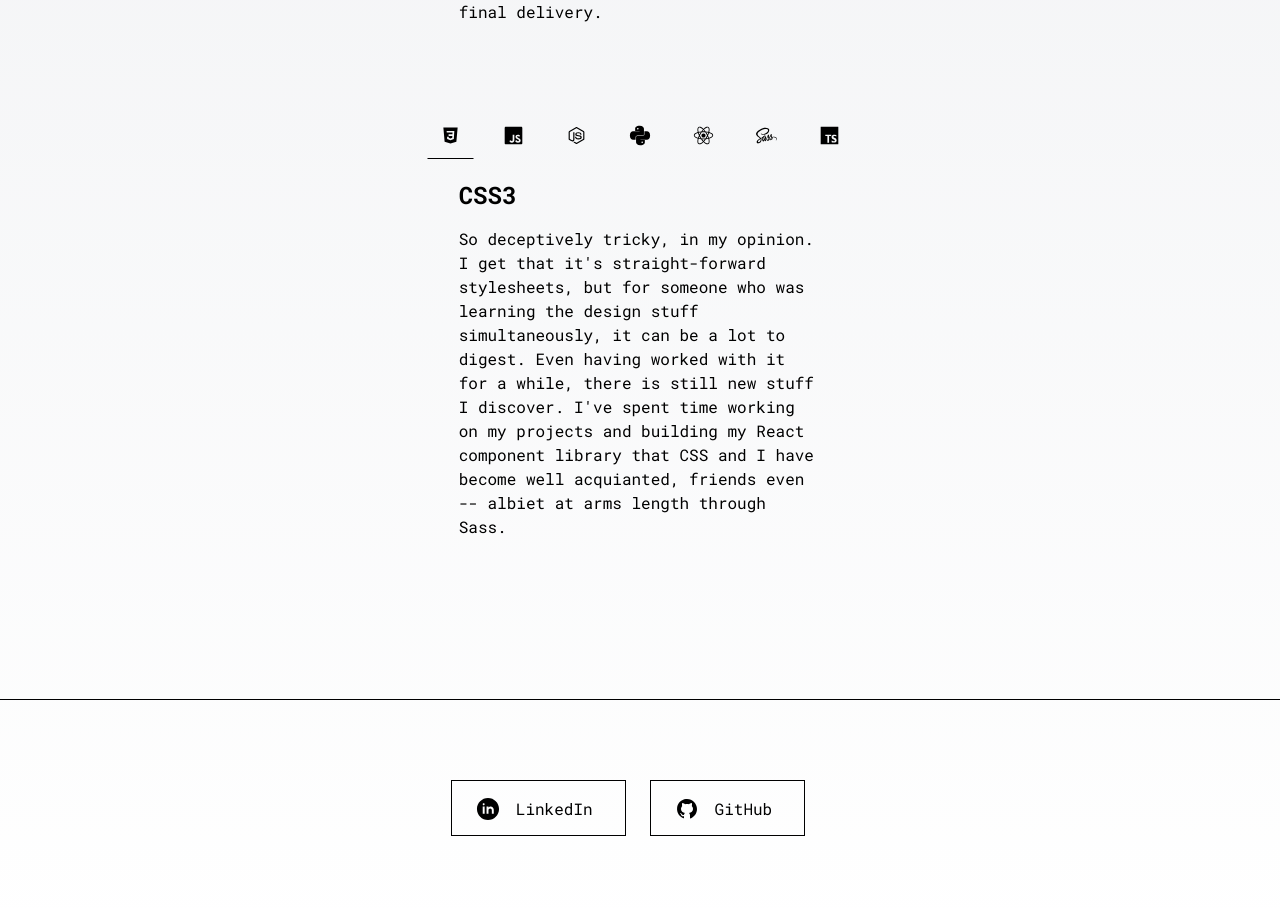
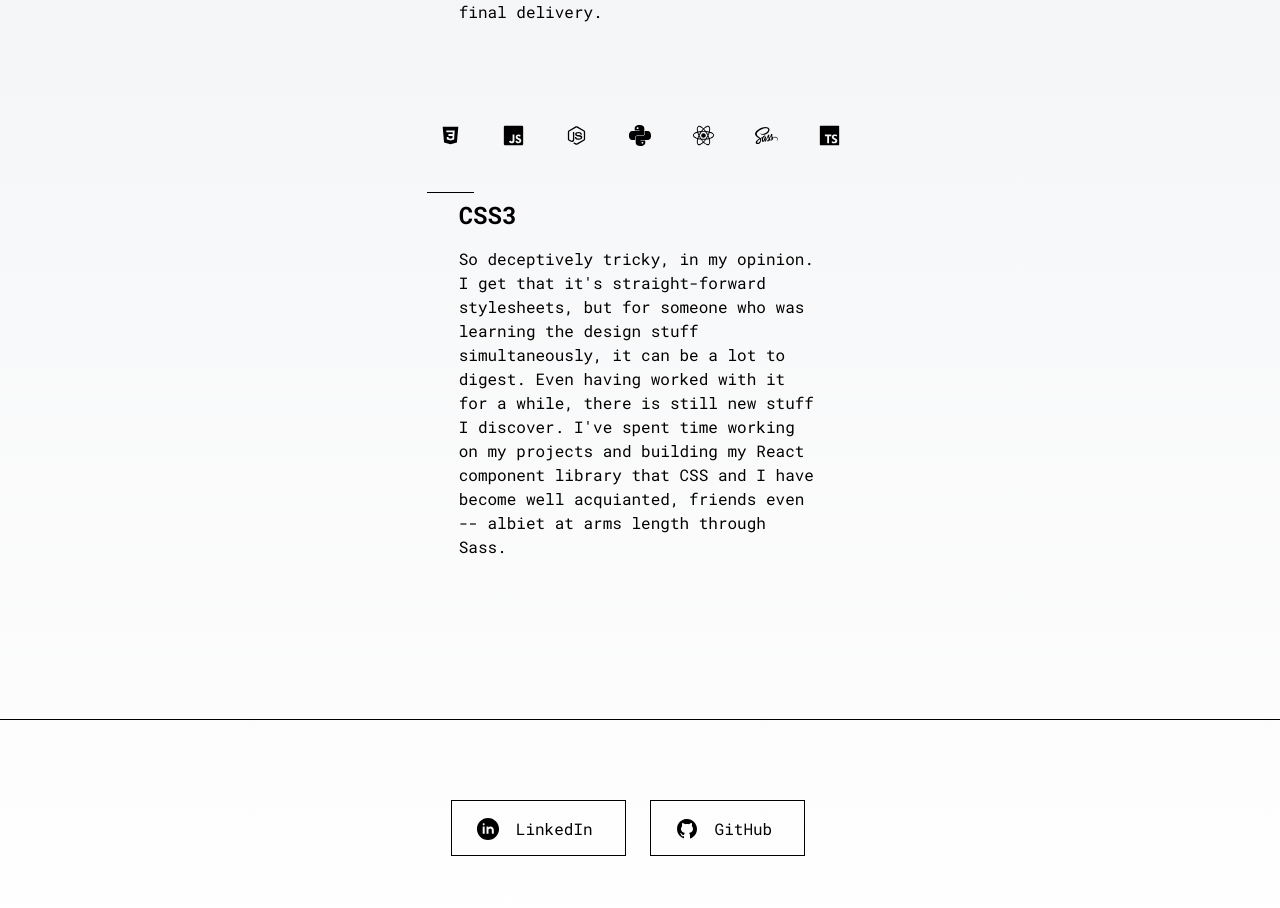
Before and after one commit to sjsimpson/dev-portfolio, a Next.js app: page /resume in a window 1280 px wide. Shown: the part 1508-2416 px from the top of the page. Built offline with nearby package versions, Linux system fonts and the light colour scheme.

Commit message:
feat: add sliding underline to technologies

```diff
--- a/src/app/resume/_components/technologies.tsx
+++ b/src/app/resume/_components/technologies.tsx
@@ -8,24 +8,30 @@ const roboto = Roboto_Mono({ subsets: ["latin"] });
 
 export default function Technologies() {
   const [activeIndex, setActiveIndex] = useState<number>(0);
+  const [offset, setOffset] = useState<number>(0);
+  const [width, setWidth] = useState<number>(0);
 
   return (
     <div className="technologies flex flex-col">
-      <div className="header flex flex-col mb-5">
-        <div className="flex flex-row gap-4 items-center justify-center">
+      <div className="header flex flex-col mb-10">
+        <div className="relative tech-list flex flex-row gap-4 items-center justify-center">
           {technologies.map((tech, index) => (
             <Technology
               key={tech.icon}
               active={index === activeIndex}
               tech={tech}
-              onClick={(e) => {
-                console.log(index);
-                e.preventDefault;
-                setActiveIndex(index);
+              updateUnderline={(width, offset) => {
+                setWidth(width);
+                setOffset(offset);
               }}
+              onClick={() => setActiveIndex(index)}
             />
           ))}
         </div>
+        <div
+          className="absolute translate-y-20 h-px bg-black transition-translate duration-200 dark:bg-white"
+          style={{ width, translate: offset }}
+        />
       </div>
       <div className={`px-8 ${roboto.className}`}>
         <div className="text-2xl font-bold mb-4">
--- a/src/app/resume/_components/technology.tsx
+++ b/src/app/resume/_components/technology.tsx
@@ -1,26 +1,33 @@
-"use client";
+import Image from "next/image";
+import { MouseEventHandler, useEffect, useRef } from "react";
 
-import Image from "next/image";
-import { MouseEventHandler, useState } from "react";
-
-import { Roboto_Mono } from "next/font/google";
 import { ChevronDown } from "react-feather";
-const roboto = Roboto_Mono({ subsets: ["latin"] });
 
 export default function Technology({
   active,
   tech,
+  updateUnderline,
   onClick,
 }: {
   active: boolean;
   tech: Technology;
+  updateUnderline: (width: number, offset: number) => void;
   onClick: MouseEventHandler;
 }) {
-  const border = active ? "border border-b-black dark:border-b-white" : "";
+  const containerRef = useRef<HTMLDivElement>(null);
+
+  useEffect(() => {
+    if (active && containerRef.current) {
+      const offset = containerRef.current.offsetLeft;
+      const width = containerRef.current.offsetWidth;
+      updateUnderline(width, offset);
+    }
+  }, [active, updateUnderline]);
 
   return (
     <div
-      className={`relative group flex flex-row px-3 py-3 items-center border border-transparent cursor-pointer z-10 ${border}`}
+      ref={containerRef}
+      className="tech-item group relative flex flex-row px-3 py-3 items-center  cursor-pointer z-10"
       onClick={onClick}
     >
       <ChevronDown className="absolute -top-7 left-[26px] invisible transition-all duration-100 group-hover:visible group-hover:-top-5 z-20" />
--- a/tailwind.config.ts
+++ b/tailwind.config.ts
@@ -9,6 +9,9 @@ const config: Config = {
   darkMode: "class",
   theme: {
     extend: {
+      transitionProperty: {
+        translate: "translate",
+      },
       colors: {
         primary: "#FF704E",
       },
```
